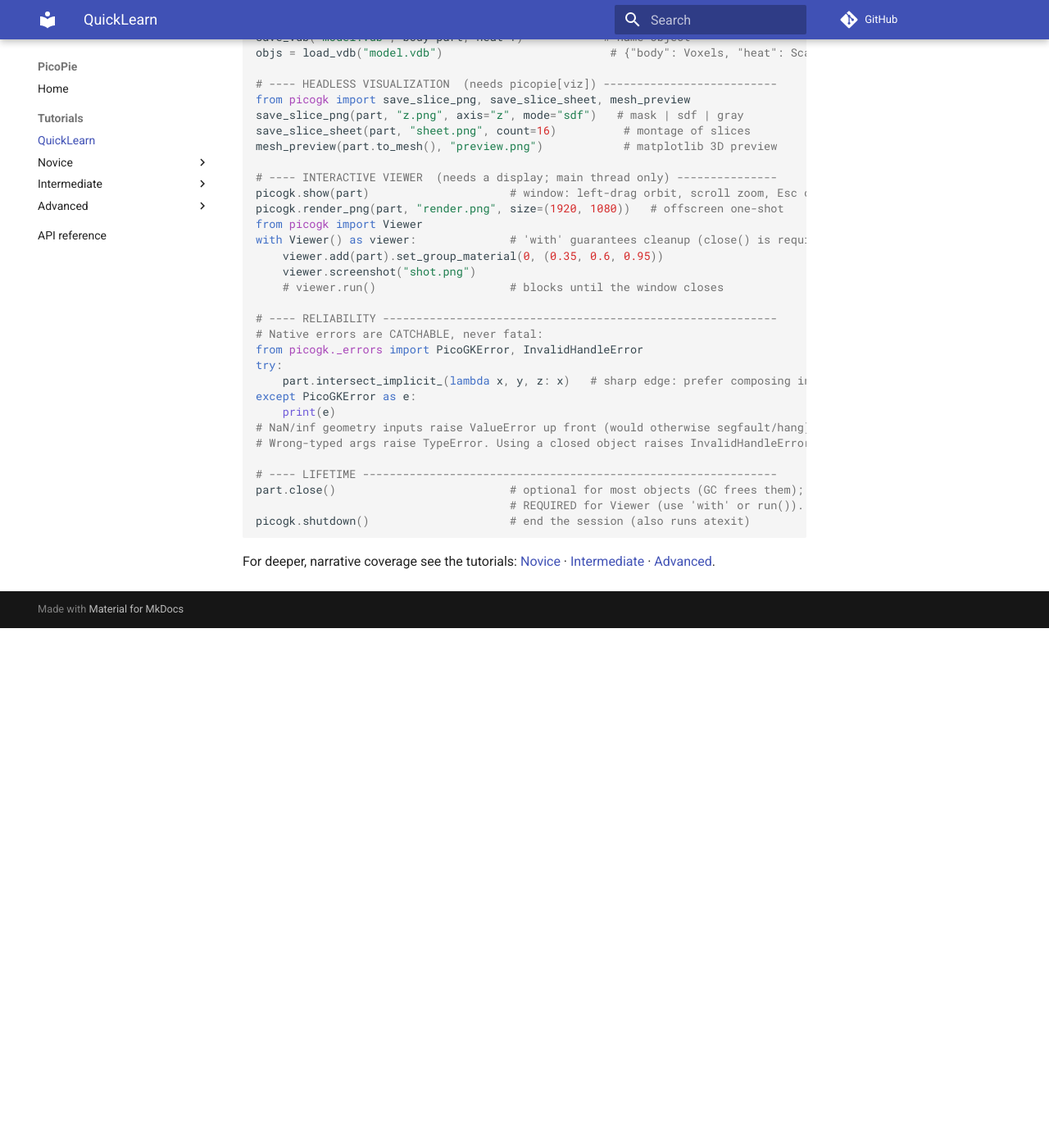
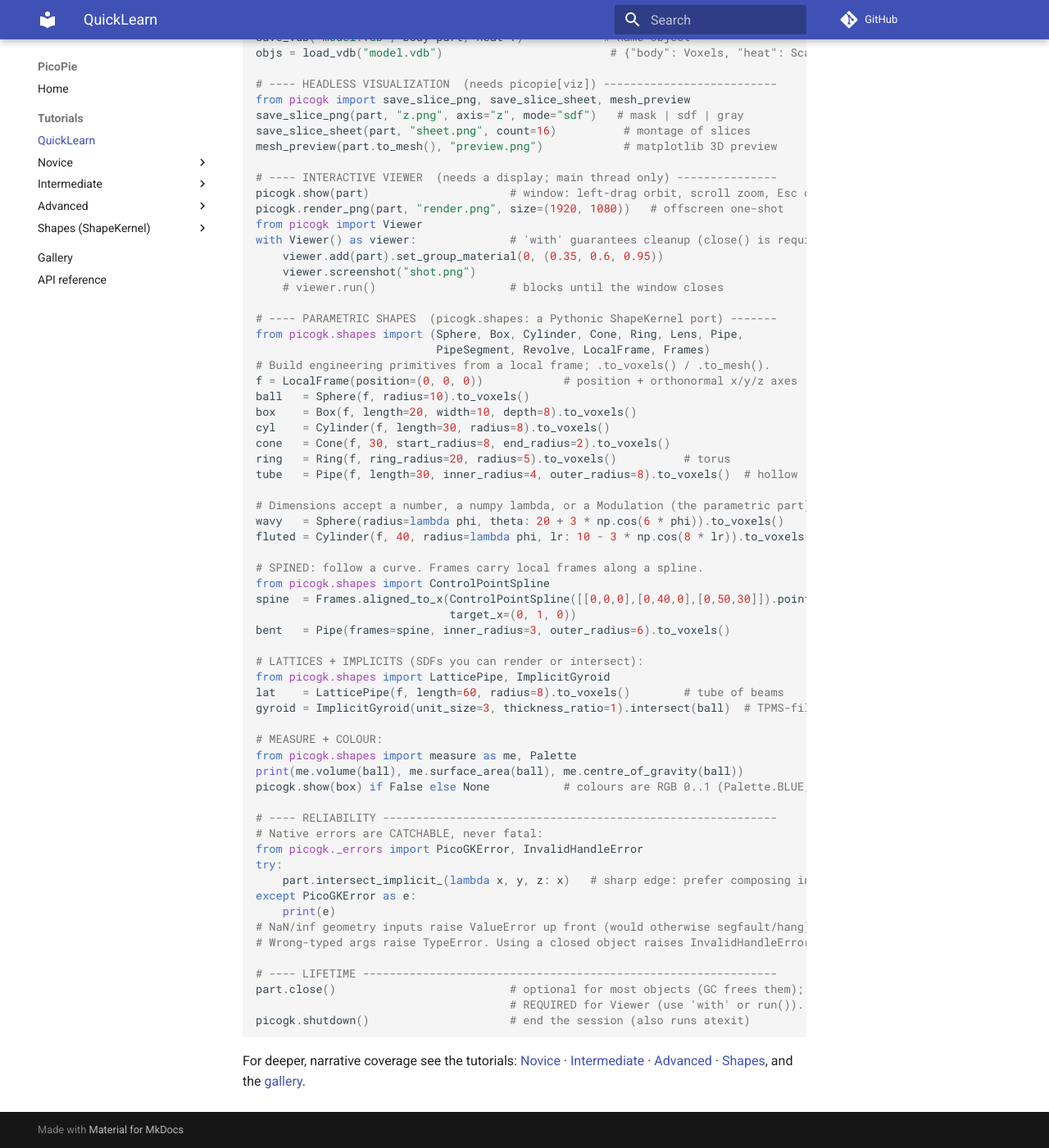
Before and after one commit to Borderliner/PicoPie, an MkDocs documentation site: the page built from docs/tutorials/QuickLearn.md, in a window 1280 px wide and 1400 px high, scrolled down 1915 px. Shown: the whole window at 82% size. Built offline with MkDocs 1.6.1 and Material for MkDocs 9.7.7, drawn with Linux system fonts in a browser that asks for light colours; comment, search, counter and statistics services are not loaded; before the commit the page ends 2681 px from its top, so only the background shows below that.

Commit message:
docs+release: Phase 12k — ShapeKernel docs, gallery & 0.3.0
- docs/tutorials/shapes/: a 3-part "Shapes" tutorial track (parametric shapes;
  frames/splines/spines; lattices/implicits/measure/colour) with a C#-equivalence
  table; docs/gallery.md wiring the rendered examples; QuickLearn gains a shapes
  section; index/README/mkdocs nav updated; README hero image.
- ROADMAP: ShapeKernel marked done (Phase 12); web viewer added as Phase 13.
- NOTICE credits LEAP 71 ShapeKernel (the picogk.shapes module is a port of it).
- CHANGELOG.md added.
- Bump to 0.3.0 (pyproject + __init__); regenerate sbom.cdx.json.

mkdocs build --strict passes; ruff + mypy clean; 378 tests pass.

```diff
--- a/docs/tutorials/QuickLearn.md
+++ b/docs/tutorials/QuickLearn.md
@@ -111,6 +111,38 @@ with Viewer() as viewer:              # 'with' guarantees cleanup (close() is re
     viewer.screenshot("shot.png")
     # viewer.run()                    # blocks until the window closes
 
+# ---- PARAMETRIC SHAPES  (picogk.shapes: a Pythonic ShapeKernel port) -------
+from picogk.shapes import (Sphere, Box, Cylinder, Cone, Ring, Lens, Pipe,
+                           PipeSegment, Revolve, LocalFrame, Frames)
+# Build engineering primitives from a local frame; .to_voxels() / .to_mesh().
+f = LocalFrame(position=(0, 0, 0))            # position + orthonormal x/y/z axes
+ball   = Sphere(f, radius=10).to_voxels()
+box    = Box(f, length=20, width=10, depth=8).to_voxels()
+cyl    = Cylinder(f, length=30, radius=8).to_voxels()
+cone   = Cone(f, 30, start_radius=8, end_radius=2).to_voxels()
+ring   = Ring(f, ring_radius=20, radius=5).to_voxels()          # torus
+tube   = Pipe(f, length=30, inner_radius=4, outer_radius=8).to_voxels()  # hollow
+
+# Dimensions accept a number, a numpy lambda, or a Modulation (the parametric part):
+wavy   = Sphere(radius=lambda phi, theta: 20 + 3 * np.cos(6 * phi)).to_voxels()
+fluted = Cylinder(f, 40, radius=lambda phi, lr: 10 - 3 * np.cos(8 * lr)).to_voxels()
+
+# SPINED: follow a curve. Frames carry local frames along a spline.
+from picogk.shapes import ControlPointSpline
+spine  = Frames.aligned_to_x(ControlPointSpline([[0,0,0],[0,40,0],[0,50,30]]).points(500),
+                             target_x=(0, 1, 0))
+bent   = Pipe(frames=spine, inner_radius=3, outer_radius=6).to_voxels()
+
+# LATTICES + IMPLICITS (SDFs you can render or intersect):
+from picogk.shapes import LatticePipe, ImplicitGyroid
+lat    = LatticePipe(f, length=60, radius=8).to_voxels()        # tube of beams
+gyroid = ImplicitGyroid(unit_size=3, thickness_ratio=1).intersect(ball)  # TPMS-filled
+
+# MEASURE + COLOUR:
+from picogk.shapes import measure as me, Palette
+print(me.volume(ball), me.surface_area(ball), me.centre_of_gravity(ball))
+picogk.show(box) if False else None           # colours are RGB 0..1 (Palette.BLUE, ...)
+
 # ---- RELIABILITY -----------------------------------------------------------
 # Native errors are CATCHABLE, never fatal:
 from picogk._errors import PicoGKError, InvalidHandleError
@@ -129,4 +161,5 @@ picogk.shutdown()                     # end the session (also runs atexit)
 
 For deeper, narrative coverage see the tutorials:
 [Novice](novice/01-setup.md) · [Intermediate](intermediate/01-implicit-modeling.md) ·
-[Advanced](advanced/01-performance.md).
+[Advanced](advanced/01-performance.md) · [Shapes](shapes/01-parametric-shapes.md),
+and the [gallery](../gallery.md).
--- a/mkdocs.yml
+++ b/mkdocs.yml
@@ -30,6 +30,11 @@ nav:
       - 1 · Performance: tutorials/advanced/01-performance.md
       - 2 · Reliability: tutorials/advanced/02-reliability.md
       - 3 · Viewer: tutorials/advanced/03-viewer.md
+    - Shapes (ShapeKernel):
+      - 1 · Parametric shapes: tutorials/shapes/01-parametric-shapes.md
+      - 2 · Frames & spines: tutorials/shapes/02-frames-and-spines.md
+      - 3 · Lattices & implicits: tutorials/shapes/03-lattices-and-implicits.md
+  - Gallery: gallery.md
   - API reference: api.md
 
 plugins:
--- a/pyproject.toml
+++ b/pyproject.toml
@@ -7,7 +7,7 @@ build-backend = "setuptools.build_meta"
 
 [project]
 name = "picopie"
-version = "0.2.1"
+version = "0.3.0"
 description = "A Pythonic binding for the PicoGK computational-geometry kernel"
 readme = "README.md"
 requires-python = ">=3.10"
--- a/sbom.cdx.json
+++ b/sbom.cdx.json
@@ -3,7 +3,7 @@
   "specVersion": "1.5",
   "version": 1,
   "metadata": {
-    "timestamp": "2026-06-25T15:24:56Z",
+    "timestamp": "2026-06-26T18:37:47Z",
     "tools": [
       {
         "name": "picopie gen_sbom.py"
@@ -12,7 +12,7 @@
     "component": {
       "type": "library",
       "name": "picopie",
-      "version": "0.2.1",
+      "version": "0.3.0",
       "licenses": [
         {
           "license": {
@@ -20,7 +20,7 @@
           }
         }
       ],
-      "purl": "pkg:pypi/picopie@0.2.1"
+      "purl": "pkg:pypi/picopie@0.3.0"
     }
   },
   "components": [
--- a/src/picogk/__init__.py
+++ b/src/picogk/__init__.py
@@ -78,4 +78,4 @@ __all__ = [
     "voxel_size",
 ]
 
-__version__ = "0.2.1"
+__version__ = "0.3.0"
```
Also changed, not shown: CHANGELOG.md (added, +46 -0 lines), README.md (+14 -1 lines), ROADMAP.md (+25 -2 lines), docs/gallery.md (added, +35 -0 lines), docs/index.md (+5 -1 lines), docs/tutorials/shapes/01-parametric-shapes.md (added, +135 -0 lines), docs/tutorials/shapes/02-frames-and-spines.md (added, +102 -0 lines), docs/tutorials/shapes/03-lattices-and-implicits.md (added, +90 -0 lines), 1 other file.
